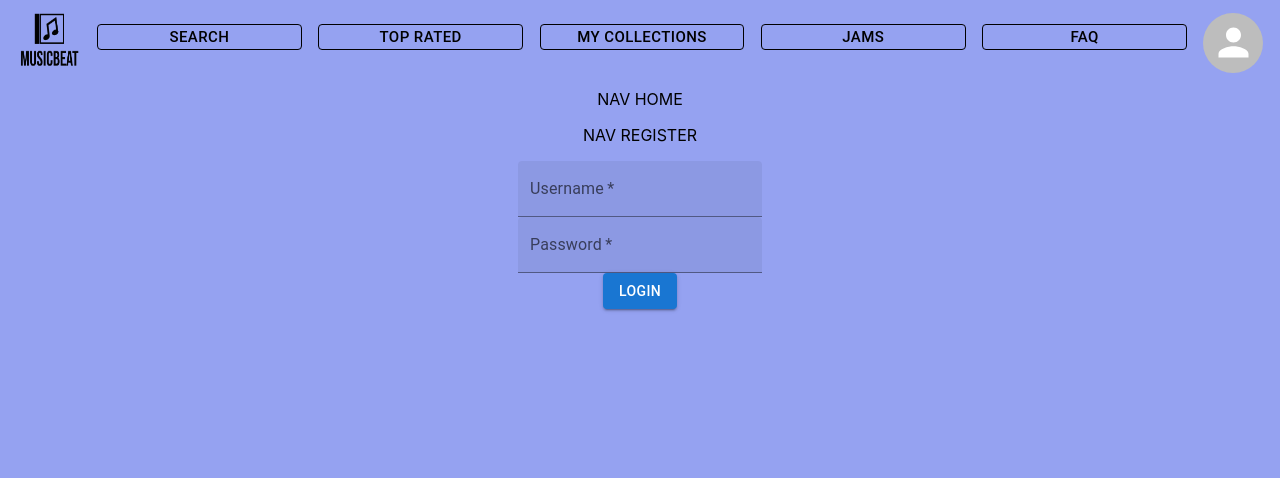
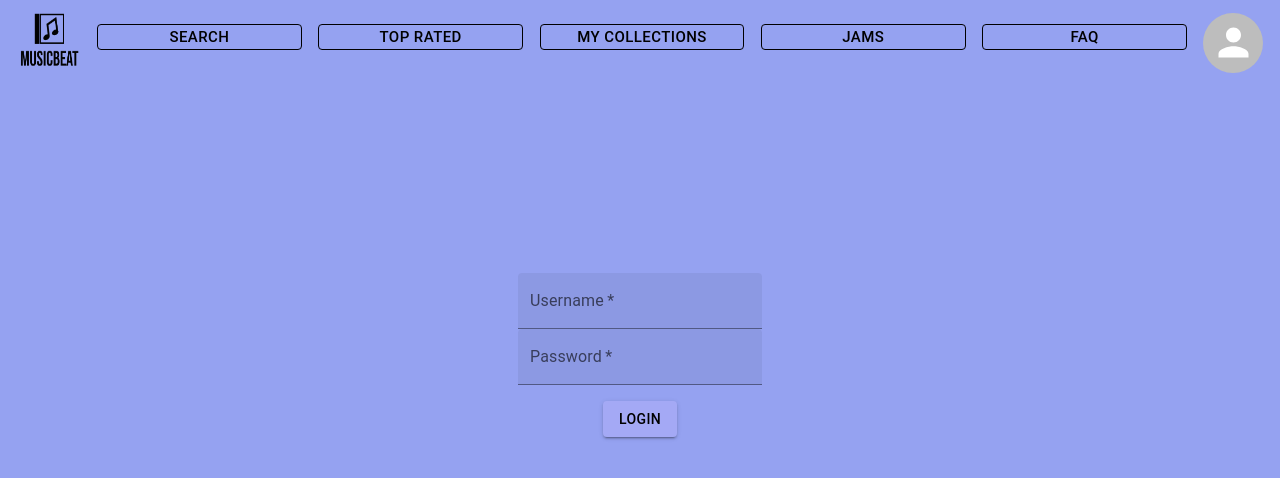
Before and after one commit to keydian/musicbeat, a React (Create React App) app: page /login in a window 1280 px wide. Shown: the top 478 px of the page. Built offline with nearby package versions, Linux system fonts and the light colour scheme.

Commit message:
Login Page Styling

```diff
--- a/src/components/Login.tsx
+++ b/src/components/Login.tsx
@@ -3,6 +3,7 @@ import { useNavigate } from "react-router-dom";
 import { LoginCreds } from "../types/types";
 import TextField from '@mui/material/TextField';
 import Box from '@mui/material/Box';
+import '../styles/Login.css'
 import { Button } from "@mui/material";
 
 function Login() {
@@ -38,10 +39,7 @@ function Login() {
     }
 
     return (
-        <div>
-            <p onClick={() => { navigate("/") }}>NAV HOME</p>
-            <p onClick={() => { navigate("/register") }}>NAV REGISTER</p>
-
+        <div className="LoginForm">
             <Box
                 component="form"
                 noValidate
@@ -69,6 +67,7 @@ function Login() {
                 <br />
                 <Button
                     variant="contained"
+                    className="LoginButton"
                     onClick={() => { console.log(login) }}
                 > Login
                 </Button>
--- /dev/null
+++ b/src/styles/Login.css
@@ -0,0 +1,9 @@
+.LoginButton{
+    margin-top: 2vh !important;
+    color: black !important;
+    background-color:  rgba(209, 189, 255, 0.247) !important;
+}
+
+.LoginForm{
+    margin-top: 25vh !important;
+}
```
